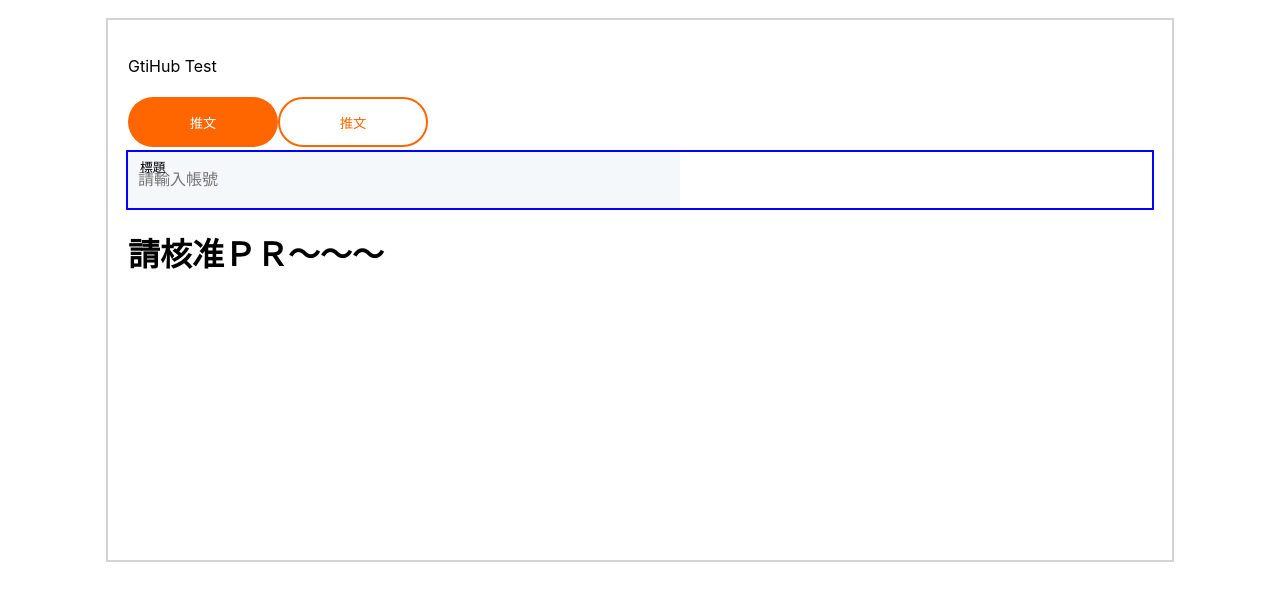
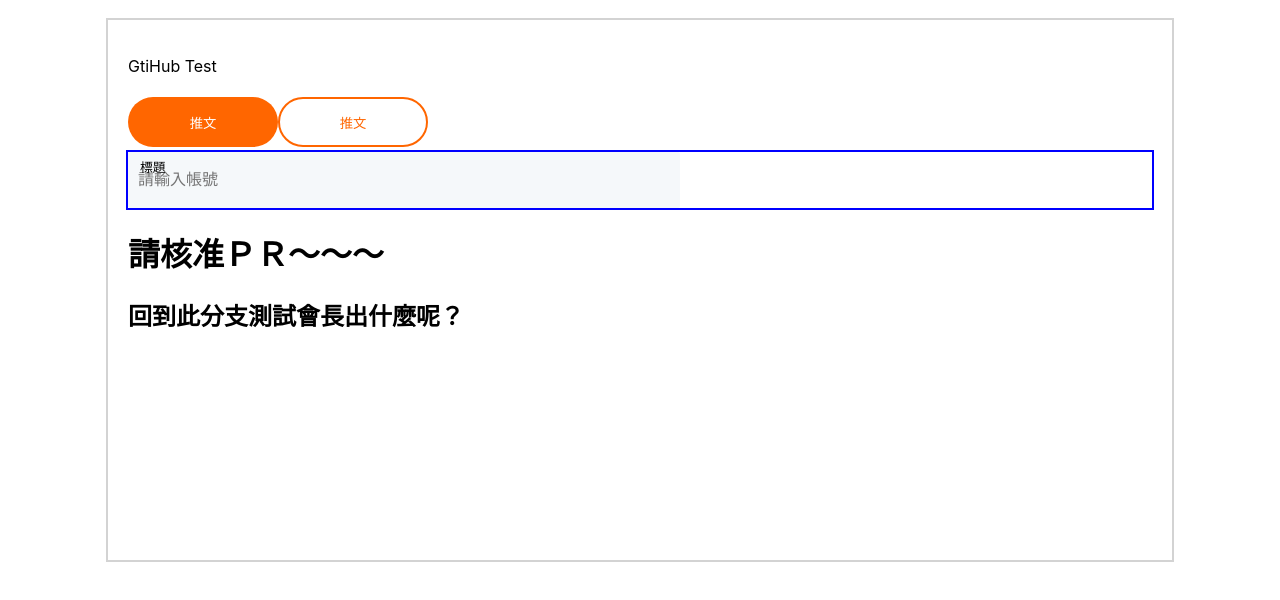
Before and after one commit to kumomiki/github_test, a React (Create React App) app: page / in a window 1280 px wide. Shown: the top 600 px of the page. Built offline with nearby package versions, Linux system fonts and the light colour scheme.

Commit message:
feat: add h2

```diff
--- a/src/components/basic_component/Hello.jsx
+++ b/src/components/basic_component/Hello.jsx
@@ -1,5 +1,10 @@
 const Hello = () => {
-  return <h1>請核准ＰＲ～～～</h1>;
+  return (
+    <>
+      <h1>請核准ＰＲ～～～</h1>
+      <h2>回到此分支測試會長出什麼呢？</h2>
+    </>
+  );
 };
 
 export { Hello };
```
